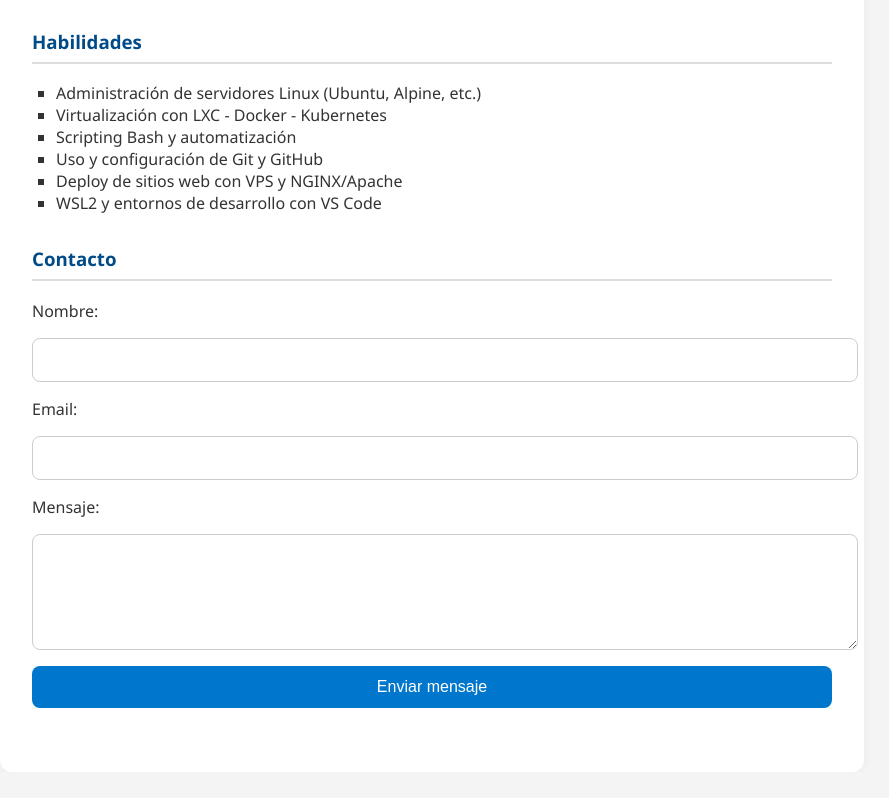
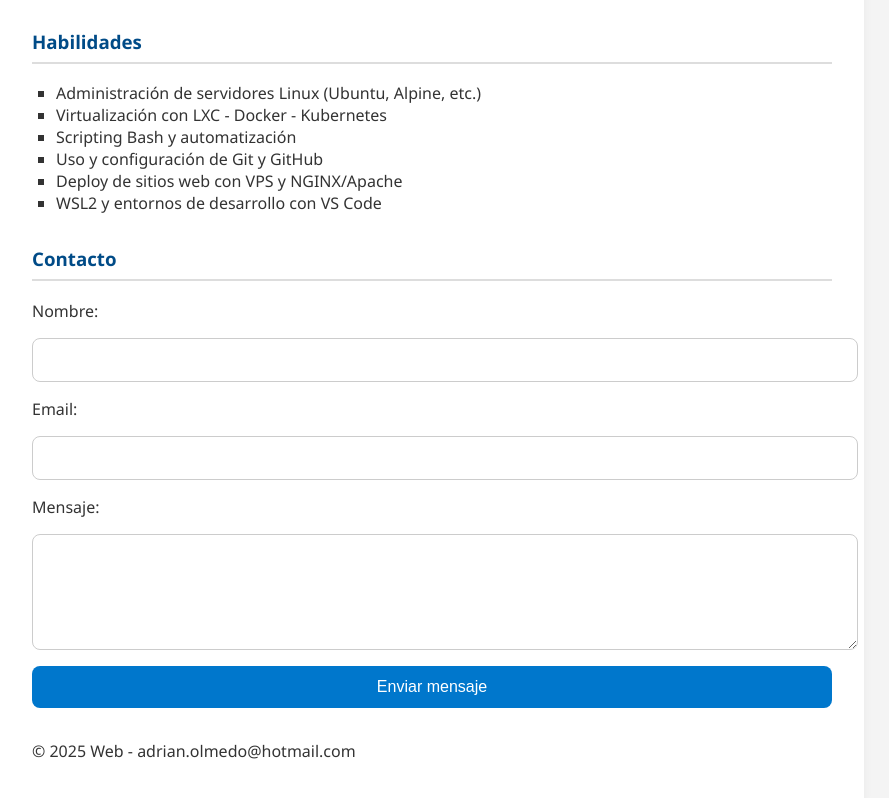
Before and after one commit to AMOlmedo/Adrian-Olmedo, a plain HTML site: page index.html in a window 1280 px wide. Shown: the part 701-1499 px from the top of the page, without its empty margins (208-1097 px from the left). Before the commit the page ends 1473 px from the top, so only its background shows below. Drawn offline with Linux system fonts and the light colour scheme.

Commit message:
actualizando footer

```diff
--- a/index.html
+++ b/index.html
@@ -67,6 +67,9 @@
      no hace falta cuenta, solo pegás tu email y te da un código.-->
   </form>
 </section>
+    <footer class="footer">
+        <p>&copy; 2025 Web - adrian.olmedo@hotmail.com</p>
+    </footer>
 
   </div>
 
```
